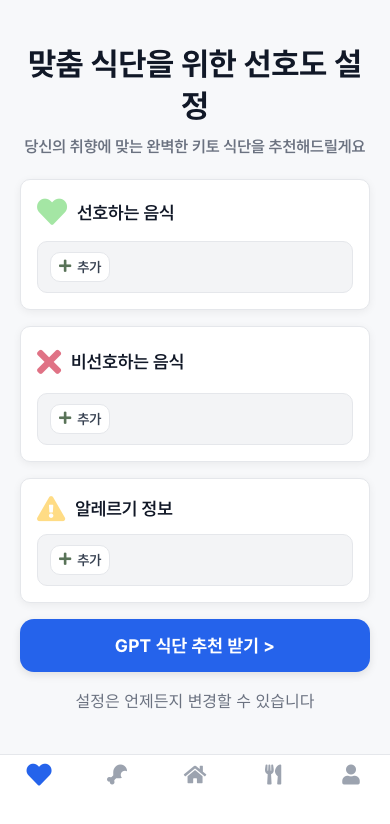
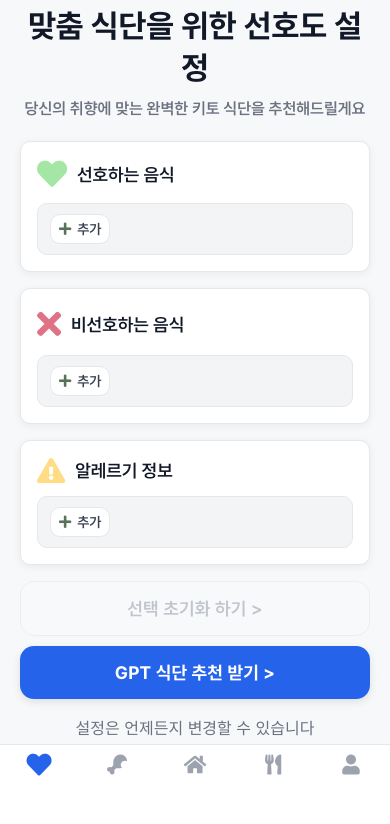
Before and after one commit to chlrh2006/KetoBapApp, a React Native app: screen /Favorites in a window 390 px wide. Shown: the top 824 px of the page. Built offline with nearby package versions, Linux system fonts and the light colour scheme.

Commit message:
선택 초기화 검증 모달 추가/선택 요소 없을 시 초기화 버튼 비활성화 추가

```diff
--- a/App.tsx
+++ b/App.tsx
@@ -1,7 +1,7 @@
 import React from "react";
-import { View, StyleSheet } from "react-native";
+import { View, StyleSheet, Pressable } from "react-native";
 import { NavigationContainer } from "@react-navigation/native";
-import { createBottomTabNavigator } from "@react-navigation/bottom-tabs";
+import { createBottomTabNavigator, BottomTabBarButtonProps } from "@react-navigation/bottom-tabs";
 import { FontAwesome5 } from '@expo/vector-icons';
 import { useFonts } from 'expo-font';
 import Like from "./components/like";
@@ -30,6 +30,24 @@ function MypageScreen() {
 const Tab = createBottomTabNavigator();
 const RootNavigationContainer = NavigationContainer as unknown as React.ComponentType<{ children: React.ReactNode }>;
 
+const TabBarButton = ({ onPress, onLongPress, accessibilityState, accessibilityRole, testID, children, style }: BottomTabBarButtonProps) => {
+  const computedStyle = typeof (style as any) === 'function' ? (style as any)({ pressed: false }) : style;
+  return (
+    <Pressable
+      onPress={onPress}
+      onLongPress={onLongPress}
+      accessibilityRole={accessibilityRole}
+      accessibilityState={accessibilityState}
+      testID={testID}
+      style={[computedStyle as any]}
+      hitSlop={8}
+      pressRetentionOffset={8}
+    >
+      {children}
+    </Pressable>
+  );
+};
+
 export default function App() {
   const [fontsLoaded] = useFonts({
     'Pretendard': require('./assets/fonts/Pretendard-Regular.otf'),
@@ -51,6 +69,7 @@ export default function App() {
         initialRouteName="Home"
         screenOptions={({ route }) => ({
           headerShown: false,
+          tabBarButton: (props) => <TabBarButton {...props} />,
           tabBarIcon: ({ focused, color, size }) => {
             let iconName;
             if (route.name === 'Favorites') iconName = 'heart';
@@ -64,7 +83,7 @@ export default function App() {
           tabBarActiveTintColor: '#2563EB',
           tabBarInactiveTintColor: '#9CA3AF',
           tabBarStyle: {
-            height: 90,
+            height: 100,
             backgroundColor: '#FFFFFF',
             borderTopColor: '#E5E7EB',
             borderTopWidth: 1,
@@ -72,6 +91,9 @@ export default function App() {
           tabBarLabelStyle: { display: 'none' },
           tabBarPressColor: 'transparent',
           tabBarPressOpacity: 1,
+          tabBarItemStyle: {
+            paddingBottom: 10,
+          },
         })}
       >
 
@@ -92,5 +114,7 @@ const styles = StyleSheet.create({
     justifyContent: 'center',
     alignItems: 'center',
     backgroundColor: '#F7F8FA',
+    zIndex: 0,
+    elevation: 0,
   },
 });
--- a/components/like.tsx
+++ b/components/like.tsx
@@ -2,6 +2,7 @@ import React, { useState } from 'react';
 import { View, Text, StyleSheet, TouchableOpacity } from 'react-native';
 import { FontAwesome5 } from '@expo/vector-icons';
 import Recommend from './modal/recommend';
+import ConfirmModal from './modal/confirm';
 
 // 선택된 음식 값에 이모지 라벨을 매핑
 const FOOD_LABELS: Record<string, string> = {
@@ -33,6 +34,8 @@ export default function Like() {
     const [preferredFoods, setPreferredFoods] = useState<string[]>([]);
     const [dislikedFoods, setDislikedFoods] = useState<string[]>([]);
     const [allergyFoods, setAllergyFoods] = useState<string[]>([]);
+    const [isConfirmVisible, setIsConfirmVisible] = useState(false);
+    const hasAnySelection = (preferredFoods.length + dislikedFoods.length + allergyFoods.length) > 0;
 
     return (
         <View style={styles.screen}>
@@ -109,9 +112,16 @@ export default function Like() {
                 </View>
             </View>
 
-            <View style={styles.button}>
-                <Text style={styles.buttontext}>GPT 식단 추천 받기 {'>'}</Text>
-            </View>
+            <TouchableOpacity
+                style={[styles.secondaryButton, !hasAnySelection && styles.secondaryButtonDisabled]}
+                onPress={() => setIsConfirmVisible(true)}
+                disabled={!hasAnySelection}
+            >
+                <Text style={[styles.secondaryButtonText, !hasAnySelection && styles.secondaryButtonTextDisabled]}>선택 초기화 하기 {'>'}</Text>
+            </TouchableOpacity>
+            <TouchableOpacity style={styles.primaryButton}>
+                <Text style={styles.primaryButtonText}>GPT 식단 추천 받기 {'>'}</Text>
+            </TouchableOpacity>
 
             <Text style={styles.infoText}>설정은 언제든지 변경할 수 있습니다</Text>
 
@@ -129,11 +139,26 @@ export default function Like() {
                     activeCategory === 'allergy' ? '알레르기 음식을 선택해주세요' : undefined
                 }
                 category={activeCategory || undefined}
+                blockedValues={
+                    activeCategory === 'disliked' ? preferredFoods :
+                    activeCategory === 'preferred' ? dislikedFoods :
+                    undefined
+                }
                 onSave={(foods) => {
                     if (activeCategory === 'preferred') setPreferredFoods(foods);
                     if (activeCategory === 'disliked') setDislikedFoods(foods);
                     if (activeCategory === 'allergy') setAllergyFoods(foods);
                 }}
+            />
+
+            <ConfirmModal
+                visible={isConfirmVisible}
+                title="선택을 초기화할까요?"
+                message="선호/비선호/알레르기 선택이 모두 지워집니다."
+                cancelText="취소"
+                confirmText="초기화"
+                onCancel={() => setIsConfirmVisible(false)}
+                onConfirm={() => { setPreferredFoods([]); setDislikedFoods([]); setAllergyFoods([]); setIsConfirmVisible(false); }}
             />
         </View>
     )
@@ -249,7 +274,7 @@ const styles = StyleSheet.create({
         marginTop: 8,
         fontFamily: 'Pretendard-SemiBold',
     },
-    button: {
+    primaryButton: {
         backgroundColor: '#2563EB',
         borderRadius: 14,
         paddingVertical: 16,
@@ -260,13 +285,38 @@ const styles = StyleSheet.create({
         shadowOffset: { width: 0, height: 3 },
         shadowRadius: 8,
         elevation: 2,
+        marginTop: 10,
     },
-    buttontext: {
+    primaryButtonText: {
         fontSize: 18,
         textAlign: 'center',
         color: '#FFFFFF',
         fontFamily: 'Pretendard-Bold',
         letterSpacing: 0.2,
+    },
+    secondaryButton: {
+        backgroundColor: '#FFFFFF',
+        borderRadius: 14,
+        borderColor: '#E5E7EB',
+        borderWidth: 1,
+        paddingVertical: 16,
+        paddingHorizontal: 20,
+        alignSelf: 'stretch',
+    },
+    secondaryButtonDisabled: {
+        backgroundColor: '#F9FAFB',
+        borderColor: '#E5E7EB',
+        opacity: 0.6,
+    },
+    secondaryButtonText: {
+        fontSize: 18,
+        textAlign: 'center',
+        color: '#374151',
+        fontFamily: 'Pretendard-SemiBold',
+        letterSpacing: 0.2,
+    },
+    secondaryButtonTextDisabled: {
+        color: '#9CA3AF',
     },
     infoText: {
         fontSize: 16,
--- /dev/null
+++ b/components/modal/confirm.tsx
@@ -0,0 +1,92 @@
+import React from 'react';
+import { Modal, View, Text, TouchableOpacity, StyleSheet } from 'react-native';
+
+interface ConfirmModalProps {
+    visible: boolean;
+    title: string;
+    message?: string;
+    cancelText?: string;
+    confirmText?: string;
+    onCancel: () => void;
+    onConfirm: () => void;
+}
+
+export default function ConfirmModal({ visible, title, message, cancelText = '취소', confirmText = '확인', onCancel, onConfirm }: ConfirmModalProps) {
+    return (
+        <Modal visible={visible} transparent animationType="fade" onRequestClose={() => {}}>
+            <View style={styles.confirmBackdrop}>
+                <View style={styles.confirmModal}>
+                    <Text style={styles.confirmTitle}>{title}</Text>
+                    {message ? <Text style={styles.confirmText}>{message}</Text> : null}
+                    <View style={styles.confirmRow}>
+                        <TouchableOpacity style={[styles.confirmBtn, styles.confirmCancel]} onPress={onCancel}>
+                            <Text style={styles.confirmCancelText}>{cancelText}</Text>
+                        </TouchableOpacity>
+                        <TouchableOpacity style={[styles.confirmBtn, styles.confirmConfirm]} onPress={onConfirm}>
+                            <Text style={styles.confirmConfirmText}>{confirmText}</Text>
+                        </TouchableOpacity>
+                    </View>
+                </View>
+            </View>
+        </Modal>
+    );
+}
+
+const styles = StyleSheet.create({
+    confirmBackdrop: {
+        flex: 1,
+        backgroundColor: 'rgba(0,0,0,0.5)',
+        justifyContent: 'center',
+        alignItems: 'center',
+        padding: 20,
+    },
+    confirmModal: {
+        width: '100%',
+        maxWidth: 360,
+        backgroundColor: '#FFFFFF',
+        borderRadius: 10,
+        padding: 16,
+        borderWidth: 1,
+        borderColor: '#E5E7EB',
+    },
+    confirmTitle: {
+        fontSize: 18,
+        color: '#111827',
+        fontFamily: 'Pretendard-Bold',
+        marginBottom: 8,
+        textAlign: 'center',
+    },
+    confirmText: {
+        fontSize: 14,
+        color: '#6B7280',
+        textAlign: 'center',
+    },
+    confirmRow: {
+        flexDirection: 'row',
+        justifyContent: 'flex-end',
+        gap: 10,
+        marginTop: 14,
+    },
+    confirmBtn: {
+        paddingVertical: 10,
+        paddingHorizontal: 16,
+        borderRadius: 10,
+        borderWidth: 1,
+    },
+    confirmCancel: {
+        backgroundColor: '#FFFFFF',
+        borderColor: '#E5E7EB',
+    },
+    confirmConfirm: {
+        backgroundColor: '#2563EB',
+        borderColor: '#2563EB',
+    },
+    confirmCancelText: {
+        color: '#374151',
+        fontFamily: 'Pretendard-SemiBold',
+    },
+    confirmConfirmText: {
+        color: '#FFFFFF',
+        fontFamily: 'Pretendard-Bold',
+    },
+});
--- /dev/null
+++ b/components/modal/recipe.tsx
@@ -0,0 +1,48 @@
+import React from 'react';
+import { View, Text, StyleSheet, Modal, Pressable } from 'react-native';
+
+interface RecipeModalProps {
+    visible: boolean;
+    onClose: () => void;
+}
+
+export default function RecipeModal({ visible, onClose }: RecipeModalProps) {
+    return (
+        <Modal visible={visible} transparent animationType="fade" onRequestClose={() => {}}>
+            <View style={styles.backdrop}>
+                <View style={styles.modal}>
+                    <Text style={styles.title}>레시피</Text>
+                    <Text style={styles.text}>예시 레시피 상세 내용을 여기에 표시합니다.</Text>
+                </View>
+            </View>
+        </Modal>
+    )
+}
+
+const styles = StyleSheet.create({
+    backdrop: {
+        flex: 1,
+        backgroundColor: 'rgba(0,0,0,0.5)',
+        justifyContent: 'center',
+        alignItems: 'center',
+    },
+    modal: {
+        width: '90%',
+        backgroundColor: '#fff',
+        borderRadius: 10,
+        padding: 16,
+        borderWidth: 1,
+        borderColor: '#E5E7EB',
+    },
+    title: {
+        fontSize: 20,
+        fontFamily: 'Pretendard-Bold',
+        color: '#111827',
+        marginBottom: 8,
+    },
+    text: {
+        fontSize: 14,
+        color: '#374151',
+        fontFamily: 'Pretendard-SemiBold',
+    },
+});
--- a/components/modal/recommend.tsx
+++ b/components/modal/recommend.tsx
@@ -8,6 +8,7 @@ interface RecommendProps {
     onSave: (foods: string[]) => void;
     title?: string;
     category?: 'preferred' | 'disliked' | 'allergy';
+    blockedValues?: string[];
 }
 
 const FOOD_OPTIONS = [
@@ -41,10 +42,11 @@ const ALLERGY_OPTIONS = [
     { value: '기타', label: '➕ 기타 (직접 입력)' },
 ]
 
-export default function Recommend({ visible, onClose, initialSelected, onSave, title, category }: RecommendProps) {
+export default function Recommend({ visible, onClose, initialSelected, onSave, title, category, blockedValues }: RecommendProps) {
     const [selectedFoods, setSelectedFoods] = useState<string[]>(initialSelected || []);
     const [showCustomInput, setShowCustomInput] = useState(false);
     const [customText, setCustomText] = useState('');
+    const hasAnySelection = selectedFoods.length > 0;
 
     useEffect(() => {
         if (visible) {
@@ -53,8 +55,8 @@ export default function Recommend({ visible, onClose, initialSelected, onSave, t
     }, [visible, initialSelected]);
 
     return (
-        <Modal visible={visible} transparent animationType="fade" onRequestClose={onClose}>
-            <Pressable style={styles.modalBackground} onPress={onClose}>
+        <Modal visible={visible} transparent animationType="fade" onRequestClose={() => {}}>
+            <View style={styles.modalBackground}>
                 <View style={styles.modalContent}>
                     <Text style={styles.modalTitle}>{title}</Text>
                     <ScrollView style={styles.modalScroll} contentContainerStyle={styles.modalScrollContent}>
@@ -75,13 +77,17 @@ export default function Recommend({ visible, onClose, initialSelected, onSave, t
                             )}
                         </View>
                         <View style={styles.modalContentList}>
-                            {(category === 'allergy' ? ALLERGY_OPTIONS : FOOD_OPTIONS).map((option) => (
+                            {(category === 'allergy' ? ALLERGY_OPTIONS : FOOD_OPTIONS).map((option) => {
+                                const isBlocked = !!blockedValues && blockedValues.includes(option.value) && option.value !== '기타';
+                                return (
                                     <Pressable
                                         style={[
                                             styles.modalContentListElement,
-                                        selectedFoods.includes(option.value) && styles.modalContentListElementSelected
+                                            selectedFoods.includes(option.value) && styles.modalContentListElementSelected,
+                                            isBlocked && styles.modalContentListElementDisabled,
                                         ]}
                                         key={option.value}
+                                        disabled={isBlocked}
                                         onPress={() => {
                                             if (option.value === '기타') {
                                                 setShowCustomInput(true);
@@ -94,9 +100,10 @@ export default function Recommend({ visible, onClose, initialSelected, onSave, t
                                             }
                                         }}
                                     >
-                                    <Text style={styles.optionLabel}>{option.label}</Text>
+                                        <Text style={[styles.optionLabel, isBlocked && styles.optionLabelDisabled]}>{option.label}</Text>
                                     </Pressable>
-                            ))}
+                                );
+                            })}
                         </View>
                         {showCustomInput && (
                             <View style={styles.customRow}>
@@ -131,8 +138,16 @@ export default function Recommend({ visible, onClose, initialSelected, onSave, t
                         )}
                     </ScrollView>
                     <View style={styles.modalActions}>
-                        <TouchableOpacity style={[styles.modalButton, styles.modalReset]} onPress={() => { setSelectedFoods([]); }}>
-                            <Text style={styles.modalResetText}>초기화</Text>
+                        <TouchableOpacity
+                            style={[
+                                styles.modalButton,
+                                styles.modalReset,
+                                !hasAnySelection && styles.modalButtonDisabled,
+                            ]}
+                            onPress={() => { setSelectedFoods([]); }}
+                            disabled={!hasAnySelection}
+                        >
+                            <Text style={[styles.modalResetText, !hasAnySelection && styles.modalResetTextDisabled]}>초기화</Text>
                         </TouchableOpacity>
                         <TouchableOpacity style={[styles.modalButton, styles.modalCancel]} onPress={onClose}>
                             <Text style={styles.modalCancelText}>취소</Text>
@@ -142,7 +157,7 @@ export default function Recommend({ visible, onClose, initialSelected, onSave, t
                         </TouchableOpacity>
                     </View>
         </View>
-            </Pressable>
+            </View>
         </Modal>
     );
 }
@@ -199,6 +214,9 @@ const styles = StyleSheet.create({
         borderColor: '#93C5FD',
         borderWidth: 1,
     },
+    modalContentListElementDisabled: {
+        opacity: 0.5,
+    },
     itemLabel: {
         fontSize: 14,
         color: '#6B7280',
@@ -206,6 +224,9 @@ const styles = StyleSheet.create({
     optionLabel: {
         fontSize: 14,
         color: '#6B7280',
+    },
+    optionLabelDisabled: {
+        color: '#9CA3AF',
     },
     modalContentSelected: {
         display: 'flex',
@@ -252,6 +273,9 @@ const styles = StyleSheet.create({
         borderRadius: 10,
         borderWidth: 1,
     },
+    modalButtonDisabled: {
+        opacity: 0.6,
+    },
     modalReset: {
         backgroundColor: '#FFFFFF',
         borderColor: '#FCA5A5',
@@ -269,6 +293,9 @@ const styles = StyleSheet.create({
         fontFamily: 'Pretendard-Bold',
         fontSize: 14,
     },
+    modalResetTextDisabled: {
+        color: '#F3C4C4',
+    },
     modalCancelText: {
         color: '#6B7280',
         fontFamily: 'Pretendard-Bold',
--- a/components/restaurant.tsx
+++ b/components/restaurant.tsx
@@ -11,6 +11,7 @@ export default function Restaurant() {
         phone: string;
     };
 
+    // 더미 데이터 20개 생성이라 length 20
     const restaurants: RestaurantItem[] = Array.from({ length: 20 }, (_, index) => ({
         id: `restaurant-${index}`,
         name: '남도예찬',
```
Also changed, not shown: components/keto.tsx (+7 -4 lines). Lines whose indentation alone changed are shown as unchanged.
